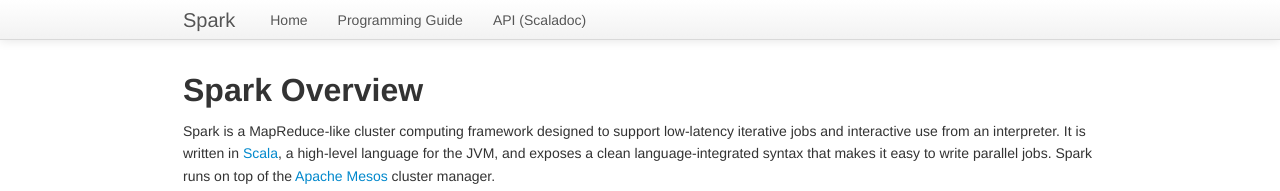
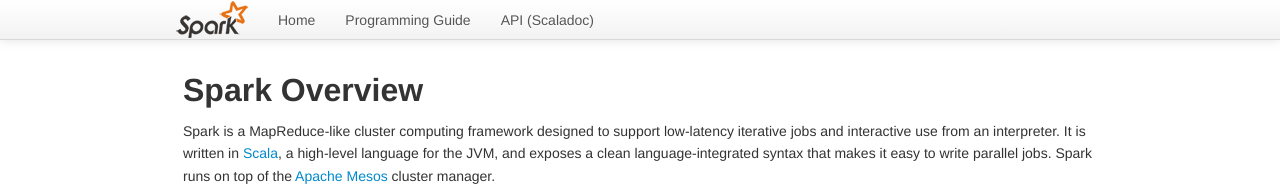
Before and after one commit to jaricftw/spark, a Jekyll site: the page built from docs/index.md, in a window 1280 px wide. Shown: the top 191 px of the page. Built offline with Jekyll 4.4.1, drawn with Linux system fonts in a browser that asks for light colours; nearby versions of some CDN libraries.

Commit message:
Replaces "Spark" word in nav bar with logo.

```diff
--- a/docs/_layouts/global.html
+++ b/docs/_layouts/global.html
@@ -38,7 +38,7 @@
                         <span class="icon-bar"></span>
                         <span class="icon-bar"></span>
                     </a>
-                    <a class="brand" href="{{HOME_PATH}}index.html">Spark</a>
+                    <a class="brand" href="{{HOME_PATH}}index.html"></a>
                     <div class="nav-collapse collapse">
                         <ul class="nav">
                             <!--TODO(andyk): Add class="active" attribute to li some how.-->
--- a/docs/css/main.css
+++ b/docs/css/main.css
@@ -1,15 +1,13 @@
----
----
 /* ==========================================================================
    Author's custom styles
    ========================================================================== */
 
-/*.brand {
-  background: url({{HOME_PATH}}img/spark-logo.jpg) no-repeat left center;
+.navbar .brand {
+  background: url(../img/spark-logo-100x40px.png) no-repeat left center;
   height: 40px;
   width: 100px;
+  padding: 0px;
 }
-*/
 
 body #content {
   line-height: 1.6; /* Inspired by Github's wiki style */
```
Also changed, not shown: docs/img/spark-logo-100x40px.png (added).
